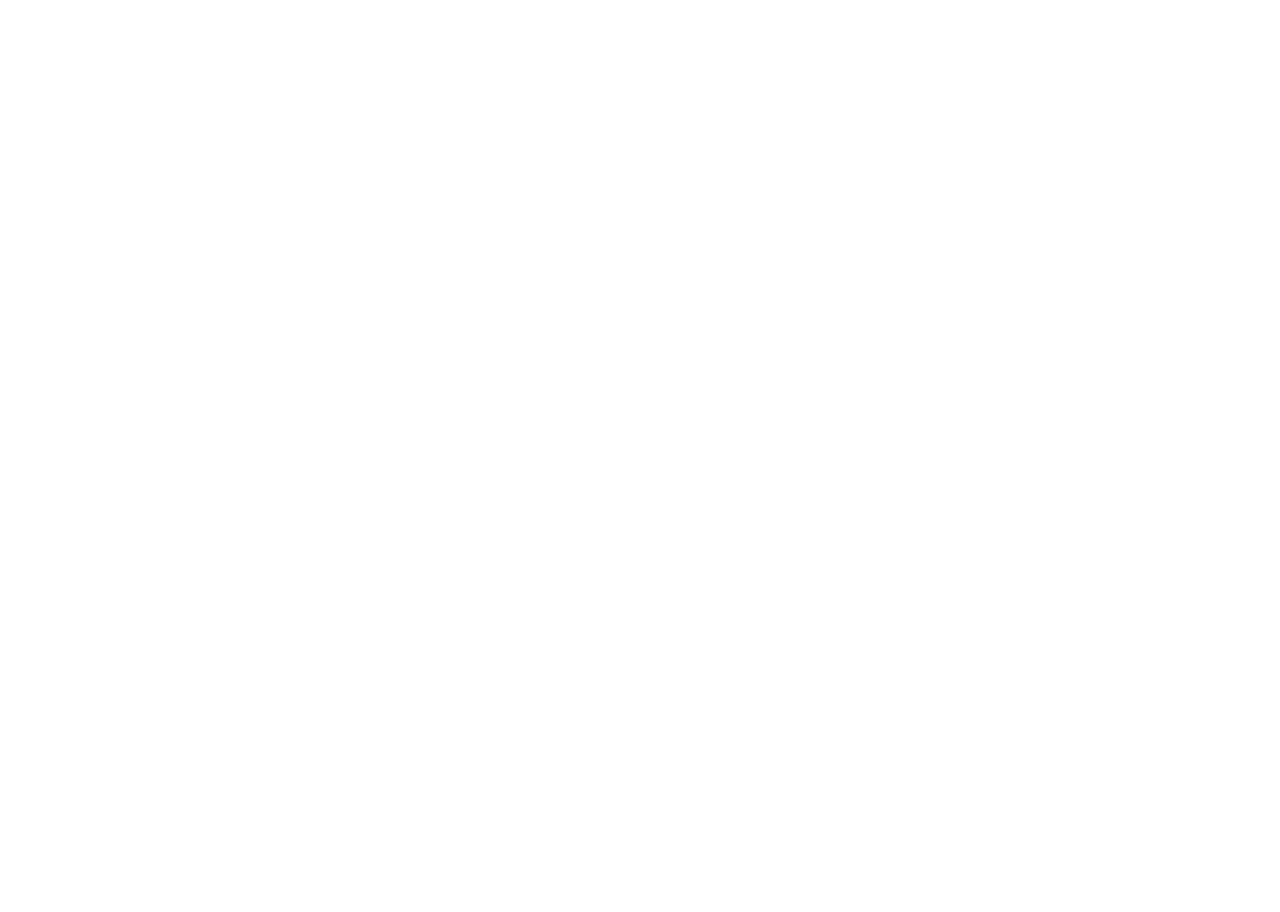
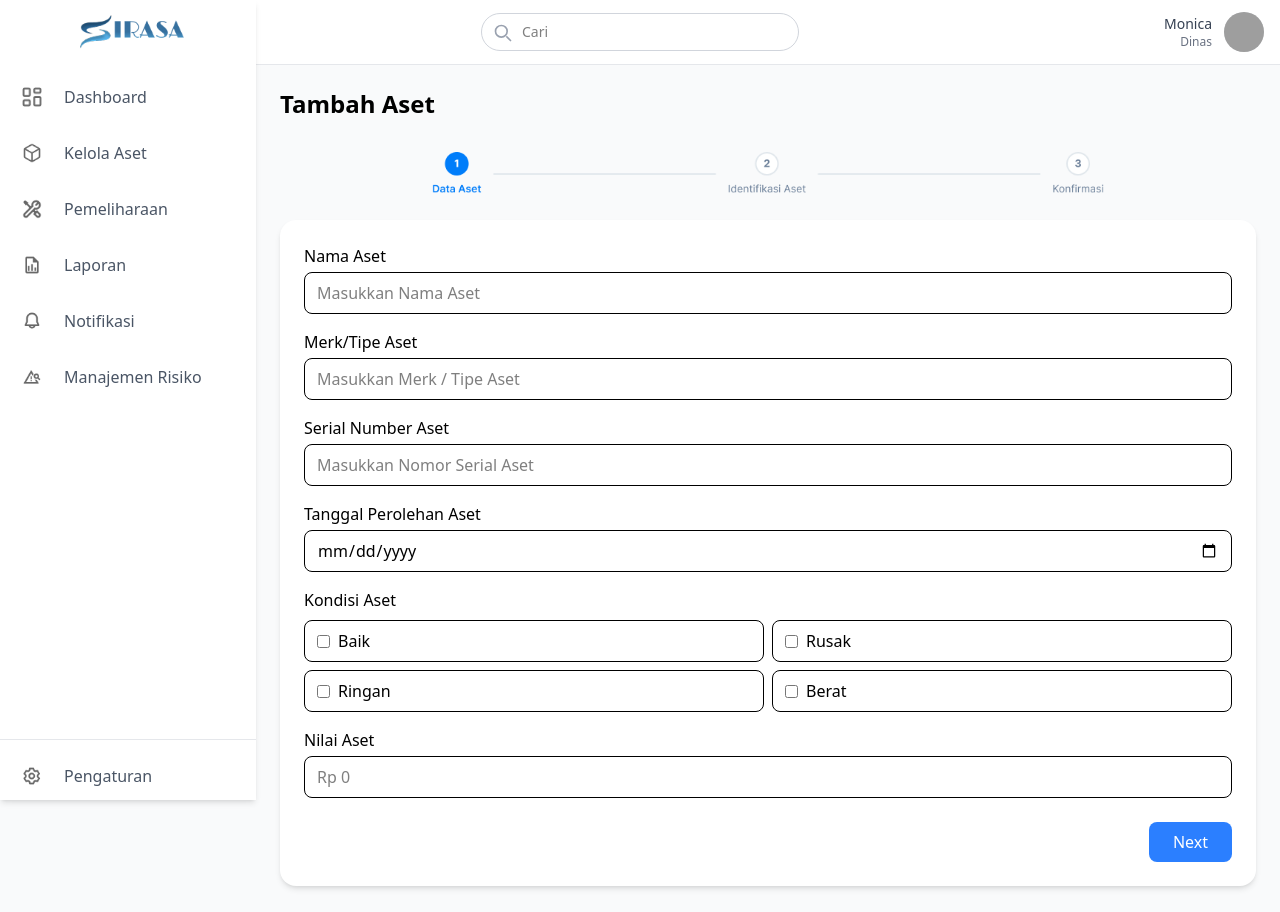
Before and after one commit to actonaa/MANPRO, a React (Vite) app in the folder frontend/: page /aset/tambah in a window 1280 px wide. Before the commit this address had no page. Before the commit the page ends 800 px from the top, so only its background shows below. Built offline with nearby package versions, Linux system fonts and the light colour scheme; grey boxes are pictures that could not be loaded.

Commit message:
update css

```diff
--- a/frontend/src/routes/router.tsx
+++ b/frontend/src/routes/router.tsx
@@ -10,7 +10,7 @@
       <Routes>
         <Route path="/dashboard" element={<Dashboard />} />
         <Route path="/aset" element={<KelolaAset />} />
-        <Route path="/test" element={<Test />} />
+        <Route path="/aset/tambah" element={<Test />} />
       </Routes>
     </Router>
   );
--- a/frontend/src/views/dinas/test.tsx
+++ b/frontend/src/views/dinas/test.tsx
@@ -78,12 +78,12 @@
       <div className="min-h-screen bg-gray-50 flex flex-col">
         {/* Header Wizard */}
         <div className="flex flex-col w-full">
-        <h1 className="text-2xl font-semibold mb-6">Tambah Aset</h1>
+          <h1 className="text-2xl font-semibold mb-8">Tambah Aset</h1>
           <div className="flex items-center justify-center">
             <img
               src={stepImages[step - 1]}
               alt={`Step ${step}`}
-          className="w-full max-w-xl mb-8 object-contain"
+              className="w-full max-w-2xl mb-6 object-contain"
             />
           </div>
 
```
Lines whose indentation alone changed are shown as unchanged.
